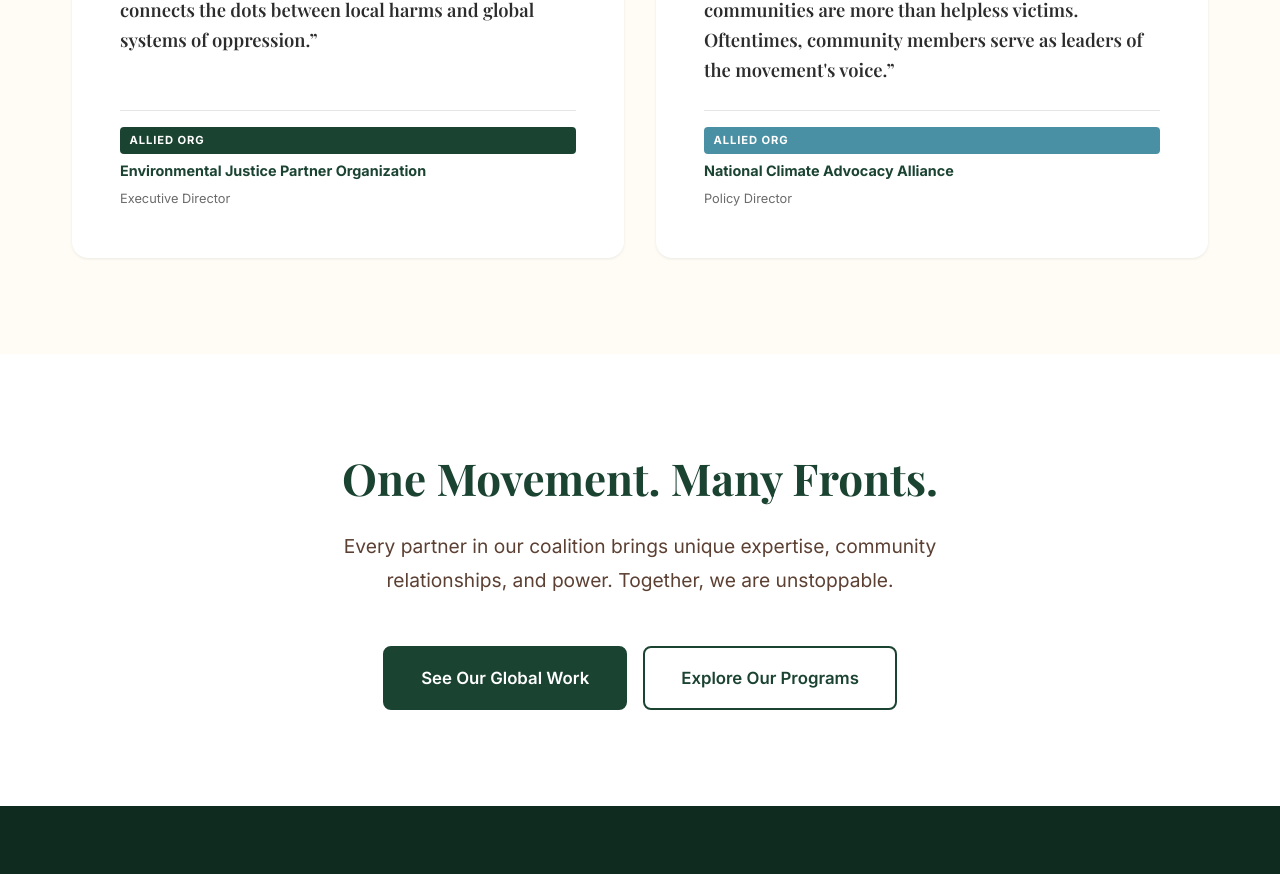
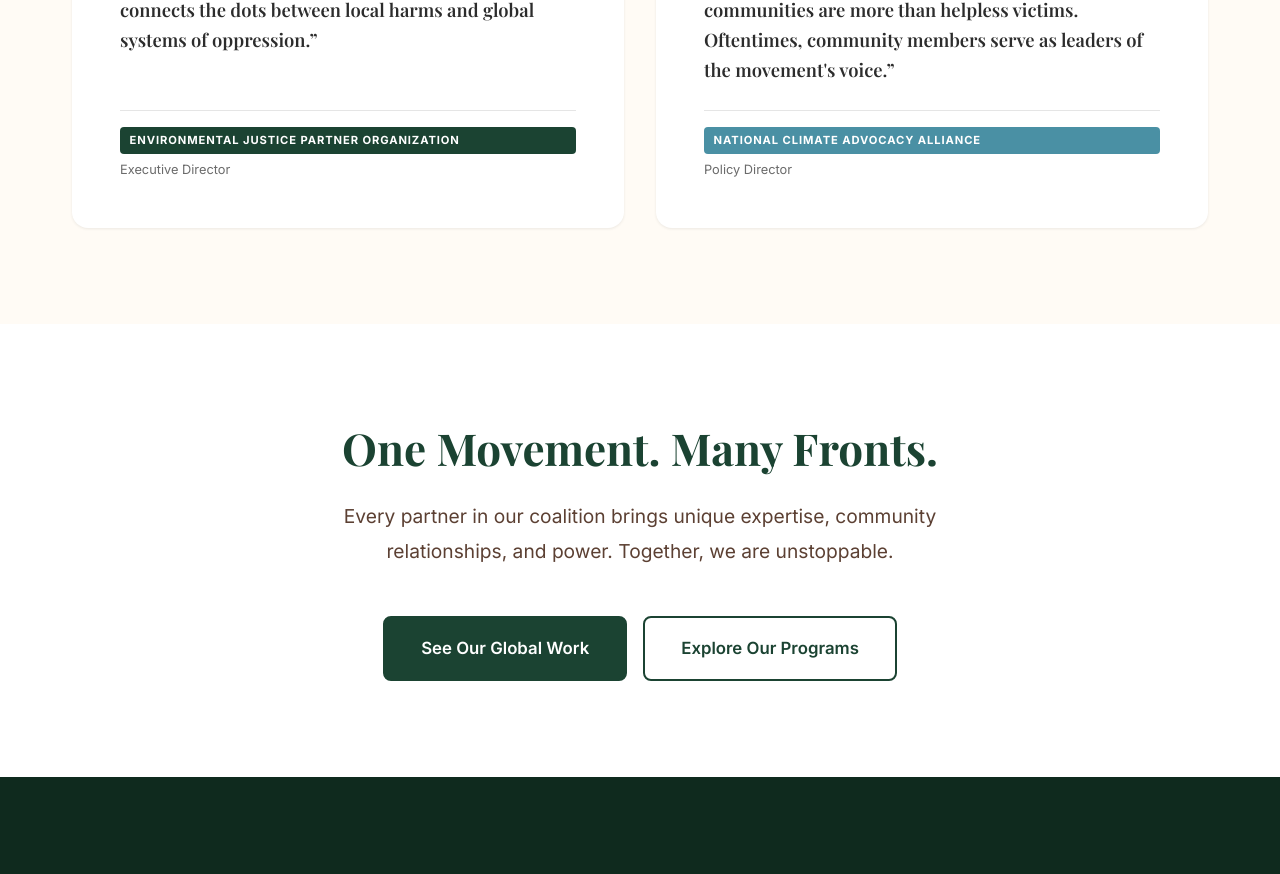
Before and after one commit to ssrdallas/southernsectorrising, a Next.js app: page /allies in a window 1280 px wide. Shown: the part 4195-5069 px from the top of the page. Built offline with nearby package versions, Linux system fonts and the light colour scheme.

Commit message:
Adjust allies testimonials layout

```diff
--- a/src/app/allies/page.module.css
+++ b/src/app/allies/page.module.css
@@ -358,18 +358,13 @@
 .testimonialFooter {
   padding-top: var(--space-sm);
   border-top: 1px solid var(--color-gray-light);
+  margin-top: auto;
 }
 
 .testimonialOrg {
   display: flex;
   flex-direction: column;
   gap: 0.3rem;
-}
-
-.testimonialOrgName {
-  font-size: 0.9rem;
-  font-weight: 700;
-  color: var(--color-forest);
 }
 
 .testimonialRole {
--- a/src/app/allies/page.tsx
+++ b/src/app/allies/page.tsx
@@ -287,8 +287,7 @@ export default function AlliesPage() {
                 </p>
                 <footer className={styles.testimonialFooter}>
                   <div className={styles.testimonialOrg}>
-                    <span className={`tag ${tagClass}`}>Allied Org</span>
-                    <span className={styles.testimonialOrgName}>{org}</span>
+                    <span className={`tag ${tagClass}`}>{org}</span>
                     <span className={styles.testimonialRole}>{role}</span>
                   </div>
                 </footer>
```
